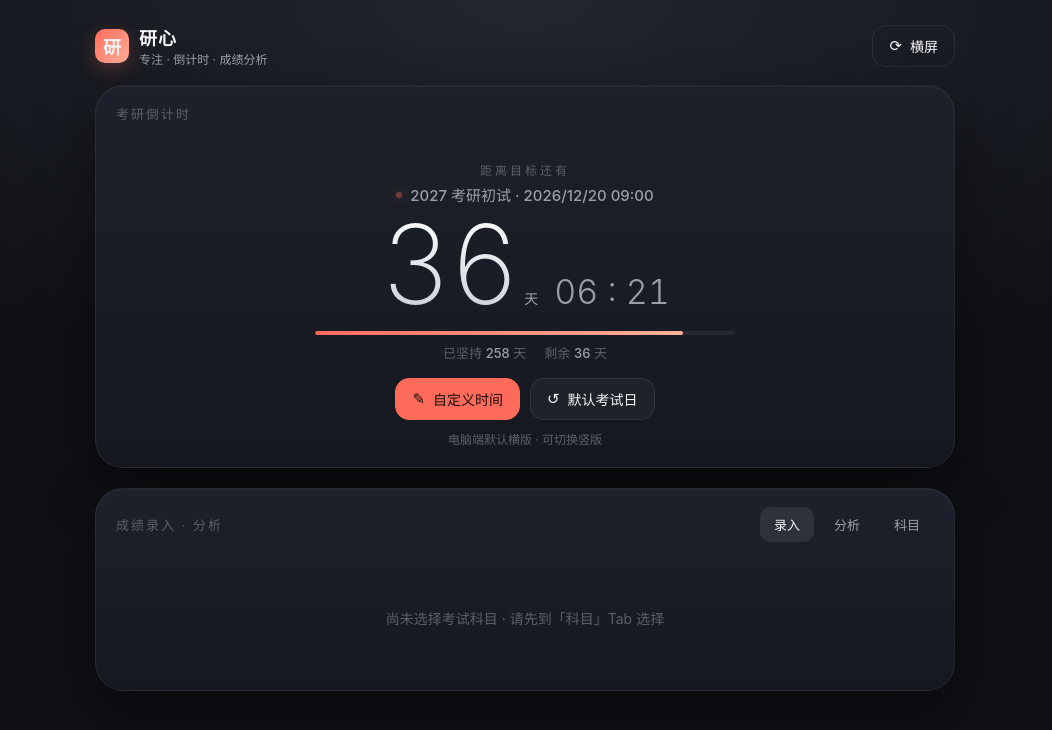
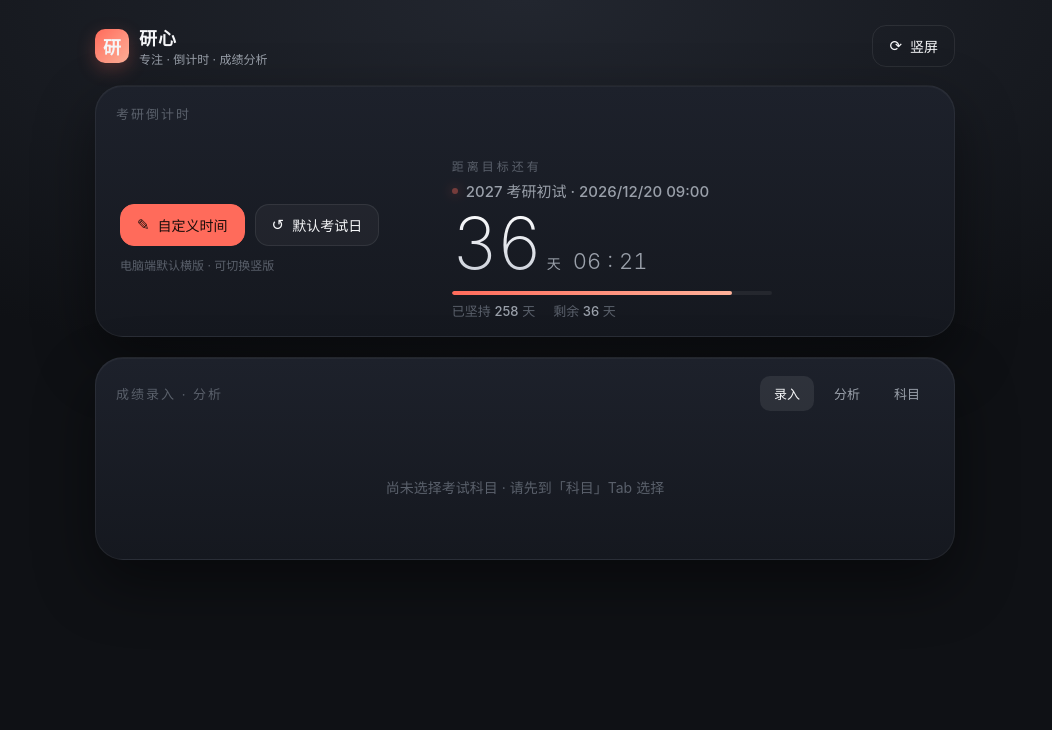
Before and after one commit to Zhouks-byte/yanxin-kaoyan-app, a plain HTML site: page index.html in a window 1280 px wide. Shown: the whole page, without its empty margins (115-1167 px from the left). Drawn offline with Linux system fonts and the light colour scheme.

Commit message:
fix: 彻底重写方向决策逻辑，解决旧 localStorage 残留导致的布局错乱
- 重命名 portrait→landscape（true=row横版，false=column竖版）语义直观
- suggestLandscape() 按 width≥760 且 w/h≥1.15 决定默认布局
- localStorage 版本迁移：旧 portrait 字段一律丢弃，每次启动重新计算
- 默认逻辑：宽视口横版 row，窄视口/瘦高竖版 column
- 系统方向变化+窗口 resize 自动跟随；用户手动覆盖后存 follow=false
- 加固 CSS：cd-side/ctrl-side flex:none 防止被挤压；.cd .num white-space:nowrap 防止换行
- 旋转按钮标签文字修正：landscape=true 显示'竖屏'，landscape=false 显示'横屏'

```diff
--- a/index.html
+++ b/index.html
@@ -70,40 +70,68 @@ body{
 .btn .ic{font-size:15px}
 
 /* ============ 倒计时卡片 ============ */
+/* 默认：竖版 column 布局（适合窄屏/手机） */
 #cdCard .card-inner{
   display:flex;flex-direction:column;align-items:center;
-  padding:20px 24px;gap:16px;min-width:0;
-  transition:all .5s cubic-bezier(.4,0,.2,1);
+  padding:24px 24px;gap:18px;min-width:0;width:100%;
+  transition:all .4s cubic-bezier(.4,0,.2,1);
 }
-.cd-side{display:flex;flex-direction:column;align-items:center;min-width:0;width:100%}
+.cd-side{
+  display:flex;flex-direction:column;align-items:center;
+  min-width:0;width:100%;flex:none; /* flex:none 防止被挤压 */
+}
 .cd-label{font-size:12px;letter-spacing:3px;color:var(--text-faint);text-transform:uppercase}
-.cd-target{font-size:15px;color:var(--text-dim);font-weight:500;display:flex;align-items:center;gap:8px;margin-top:6px;max-width:100%;flex-wrap:wrap;justify-content:center}
+.cd-target{
+  font-size:15px;color:var(--text-dim);font-weight:500;
+  display:flex;align-items:center;gap:8px;margin-top:6px;
+  max-width:100%;flex-wrap:wrap;justify-content:center;
+}
 .cd-target .dot{width:6px;height:6px;border-radius:50%;background:var(--accent);box-shadow:0 0 12px var(--accent);animation:pulse 2s ease-in-out infinite;flex-shrink:0}
-.cd{display:flex;align-items:baseline;gap:6px;margin-top:4px;flex-wrap:wrap;justify-content:center}
-.cd .num{font-size:clamp(52px,17vw,110px);font-weight:200;letter-spacing:-2px;line-height:1;font-variant-numeric:tabular-nums;background:linear-gradient(180deg,#fff,#c9ced8);-webkit-background-clip:text;background-clip:text;-webkit-text-fill-color:transparent}
-.cd .unit{font-size:14px;color:var(--text-dim);margin-right:10px}
-.cd .sub{font-size:clamp(18px,5.5vw,34px);font-weight:300;color:var(--text-dim);font-variant-numeric:tabular-nums}
-.cd-progress{width:100%;max-width:420px;height:4px;border-radius:4px;background:rgba(255,255,255,0.06);overflow:hidden;margin-top:12px}
+.cd{
+  display:flex;align-items:baseline;gap:6px;margin-top:6px;
+  flex-wrap:nowrap;justify-content:center;max-width:100%;
+}
+.cd .num{
+  font-size:clamp(48px,16vw,100px);font-weight:200;
+  letter-spacing:-2px;line-height:1;
+  font-variant-numeric:tabular-nums;
+  background:linear-gradient(180deg,#fff,#c9ced8);-webkit-background-clip:text;background-clip:text;-webkit-text-fill-color:transparent;
+  white-space:nowrap;min-width:0;
+}
+.cd .unit{font-size:14px;color:var(--text-dim);margin-right:6px;flex-shrink:0}
+.cd .sub{font-size:clamp(18px,5.5vw,32px);font-weight:300;color:var(--text-dim);font-variant-numeric:tabular-nums;flex-shrink:0}
+.cd-progress{width:100%;max-width:400px;height:4px;border-radius:4px;background:rgba(255,255,255,0.06);overflow:hidden;margin-top:12px;flex-shrink:0}
 .cd-progress>i{display:block;height:100%;width:0%;background:linear-gradient(90deg,#ff6b5b,#ffb199);border-radius:4px;transition:width 1s linear}
-.cd-meta{display:flex;gap:18px;flex-wrap:wrap;justify-content:center;margin-top:8px}
+.cd-meta{display:flex;gap:18px;flex-wrap:wrap;justify-content:center;margin-top:6px;flex-shrink:0}
 .cd-meta span{font-size:13px;color:var(--text-faint)}
 .cd-meta b{color:var(--text-dim);font-weight:500}
-.ctrl-side{display:flex;flex-direction:column;align-items:center;gap:8px;width:100%;max-width:460px}
+.ctrl-side{
+  display:flex;flex-direction:column;align-items:center;gap:8px;
+  width:100%;max-width:460px;flex:none;
+}
 .actions{display:flex;gap:10px;flex-wrap:wrap;justify-content:center}
 .hint{margin-top:2px;font-size:12px;color:var(--text-faint)}
 .done{font-size:18px;color:var(--ok);font-weight:500;letter-spacing:1px;margin-top:8px}
 @keyframes pulse{0%,100%{opacity:1}50%{opacity:.4}}
 
-/* 倒计时横屏（手机 landscape 或用户手动切换） */
+/* 横版 row 布局（宽视口/电脑横屏/用户手动切换） */
 #cdCard.layout-landscape .card-inner{
   flex-direction:row;align-items:center;justify-content:space-between;
-  padding:18px 24px;gap:20px;
+  padding:16px 24px;gap:24px;
 }
-#cdCard.layout-landscape .cd-side{order:2;align-items:flex-start;width:auto;max-width:58%;flex-shrink:1}
-#cdCard.layout-landscape .ctrl-side{order:1;align-items:flex-start;max-width:42%;flex-shrink:1}
-#cdCard.layout-landscape .cd .num{font-size:clamp(40px,10vw,76px)}
-#cdCard.layout-landscape .cd .sub{font-size:clamp(16px,4.5vw,26px)}
-#cdCard.layout-landscape .cd-progress{max-width:280px}
+#cdCard.layout-landscape .cd-side{
+  order:2;align-items:flex-start;
+  flex:1 1 55%;min-width:0;
+}
+#cdCard.layout-landscape .ctrl-side{
+  order:1;align-items:flex-start;
+  flex:0 0 auto;max-width:38%;
+}
+#cdCard.layout-landscape .cd{justify-content:flex-start}
+#cdCard.layout-landscape .cd .num{font-size:clamp(36px,9vw,72px)}
+#cdCard.layout-landscape .cd .sub{font-size:clamp(14px,4vw,22px)}
+#cdCard.layout-landscape .cd-progress{max-width:320px}
+#cdCard.layout-landscape .cd-meta{justify-content:flex-start}
 
 /* ============ 成绩卡片 ============ */
 .sub-nav{display:flex;gap:6px;flex-wrap:wrap}
@@ -375,8 +403,27 @@ body{
   function defaultExamDate(){const n=new Date();let y=n.getFullYear();let d=new Date(y,11,20,9,0,0);if(d<=n)d=new Date(y+1,11,20,9,0,0);return d}
   function defaultStartDate(){return new Date(new Date().getFullYear(),2,1,0,0,0)}
   const defaultTarget=defaultExamDate(),defaultStart=defaultStartDate();
-  let cdState=loadJson(LS_CD)||{target:defaultTarget.getTime(),start:defaultStart.getTime(),name:'2027 考研初试',portrait:matchMedia('(min-width:900px)').matches};
+  /* 方向决策：landscape=true 表示横版 row 布局，false 表示竖版 column 布局 */
+  function suggestLandscape(){
+    // 规则：宽视口（桌面横屏）或视口宽高比≥1.3 → 建议横版 row 布局
+    // 窄视口 / height >= width → 建议竖版 column 布局
+    const w=window.innerWidth,h=window.innerHeight;
+    const wideEnough=w>=760;                    // 宽度够大才适合横版
+    const ratioOK=w/h>=1.15;                    // 视口确实是宽的（不是瘦高的电脑竖窗）
+    return wideEnough&&ratioOK;
+  }
+  function isPortraitDevice(){return window.innerWidth<=760}
+
+  // localStorage 迁移：旧 v1 存过 portrait 字段，新版改用 landscape + follow
+  let rawCd=loadJson(LS_CD);
+  // 强制版本迁移：旧 portrait 字段一律丢弃，方向每次重新计算
+  cdState=rawCd&&rawCd.target?{target:rawCd.target,start:rawCd.start,target_time:rawCd.target_time,name:rawCd.name,follow:false,landscape:suggestLandscape()}:null;
+  cdState=cdState||{target:defaultTarget.getTime(),start:defaultStart.getTime(),name:'2027 考研初试',follow:false,landscape:suggestLandscape()};
   if(cdState.target<=cdState.start)cdState.target=defaultTarget.getTime();
+  // 如果没有显式保存过 follow，默认为跟随模式
+  if(cdState.follow===undefined)cdState.follow=true;
+  // follow=true 时每次启动重新计算
+  if(cdState.follow)cdState.landscape=suggestLandscape();
 
   function renderCd(){
     const now=Date.now();let diff=cdState.target-now;
@@ -396,22 +443,58 @@ body{
     $('cd').style.opacity=reached?'.35':'1';
   }
 
-  /* 屏幕方向（class 切换，避免 JS 行内样式与 CSS 媒体查询冲突） */
+  /* 应用方向：landscape=true → row 横版；false → column 竖版 */
   function applyCdMode(){
     const card=$('cdCard');
-    card.classList.toggle('layout-landscape',!cdState.portrait);
-    $('rotateLabel').textContent=cdState.portrait?'横屏':'竖屏';
+    card.classList.toggle('layout-landscape',!!cdState.landscape);
+    $('rotateLabel').textContent=cdState.landscape?'竖屏':'横屏';
     updateHint();
   }
   function updateHint(){
     const h=$('orientationHint');
-    if(matchMedia('(max-width:640px)').matches)h.innerHTML='点右上 ⟳ 切换 <b>'+(cdState.portrait?'横屏':'竖屏')+'</b> 显示';
-    else h.innerHTML='电脑端默认横版 · 可切换竖版';
+    if(isPortraitDevice()){
+      h.innerHTML='点右上 ⟳ 切换 <b>'+(cdState.landscape?'竖版':'横版')+'</b> 显示';
+    }else{
+      h.innerHTML='电脑端默认横版 · 可切换竖版';
+    }
   }
-  $('rotateBtn').addEventListener('click',()=>{cdState.portrait=!cdState.portrait;cdState._follow=false;saveJson(LS_CD,cdState);applyCdMode()});
-  function onRot(){if(cdState._follow!==false){cdState.portrait=!matchMedia('(orientation:landscape)').matches;applyCdMode()}}
-  if('screen'in window&&screen.orientation&&screen.orientation.addEventListener)screen.orientation.addEventListener('change',onRot);
-  window.addEventListener('orientationchange',onRot);
+
+  $('rotateBtn').addEventListener('click',()=>{
+    cdState.landscape=!cdState.landscape;
+    cdState.follow=false;            // 用户手动切换后不再跟随
+    saveJson(LS_CD,cdState);
+    applyCdMode();
+  });
+
+  function onViewportChange(){
+    if(cdState.follow){cdState.landscape=suggestLandscape();applyCdMode()}
+  }
+  // 跟随系统方向 + 窗口 resize
+  if('screen'in window&&screen.orientation&&screen.orientation.addEventListener){
+    screen.orientation.addEventListener('change',()=>{
+      cdState.landscape=suggestLandscape();
+      cdState.follow=true;saveJson(LS_CD,cdState);
+      applyCdMode();
+    });
+  }
+  window.addEventListener('orientationchange',()=>{
+    cdState.landscape=suggestLandscape();
+    cdState.follow=true;saveJson(LS_CD,cdState);
+    applyCdMode();
+  });
+  let _rzTimer;
+  window.addEventListener('resize',()=>{
+    clearTimeout(_rzTimer);
+    _rzTimer=setTimeout(()=>{
+      // 小屏 resize 必然是方向切换；大屏 resize 如果跨越临界也跟随
+      const now=suggestLandscape();
+      if(now!==cdState.landscape&&(isPortraitDevice()||cdState.follow)){
+        cdState.landscape=now;
+        cdState.follow=true;
+        applyCdMode();
+      }
+    },150);
+  });
 
   /* 抽屉 */
   const mask=$('mask'),sheet=$('sheet');
```
